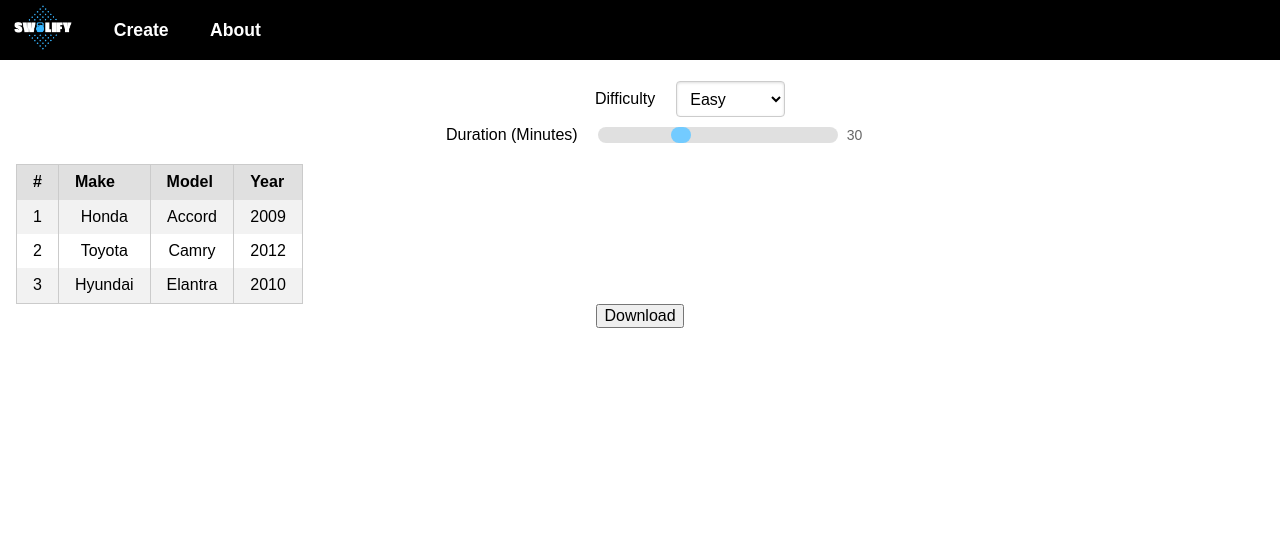
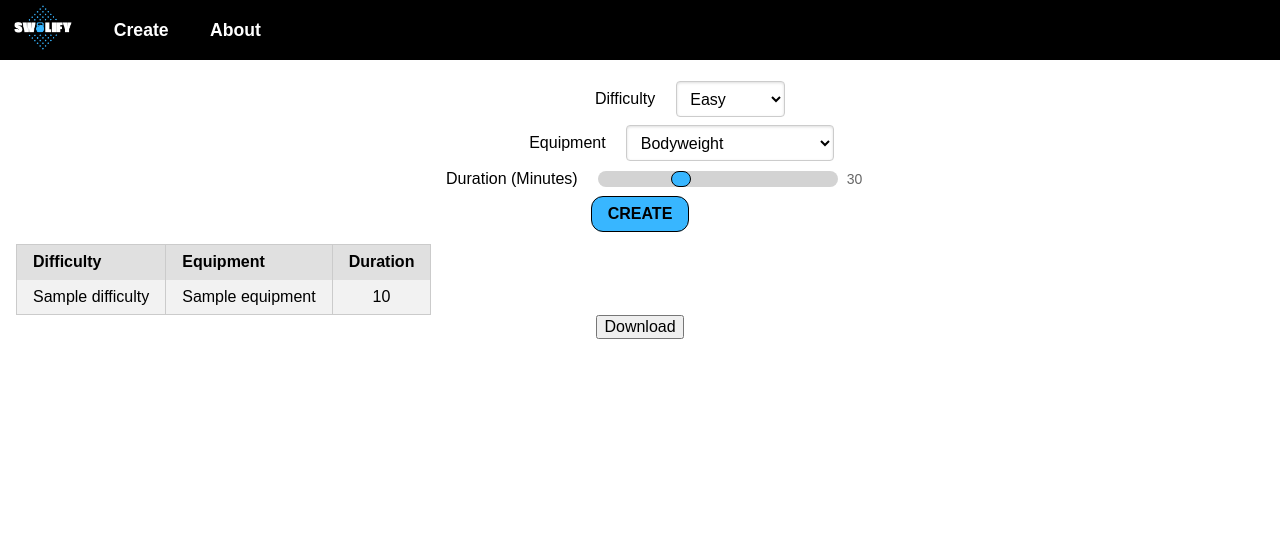
Before and after one commit to b-gar/flask-workout, a Flask app: template app/templates/create.html in a window 1280 px wide. Shown: the top 555 px of the page. Run offline with Flask 2, Linux system fonts and the light colour scheme; the template is opened without the code that fills it: most values are stand-ins (such as "Sample title", 1, 10 or a date in 2020); some libraries are stand-ins or nearby versions.

Commit message:
updated create page inputs

```diff
--- a/app/static/styles/style.css
+++ b/app/static/styles/style.css
@@ -72,6 +72,12 @@ body {
     text-align: center;
     padding: 1em;
 }
+
+.selector:hover,
+.selector:focus {
+    cursor: pointer;
+}
+
 .time-slider {
     -webkit-appearance: none;
     width: 15em;
@@ -79,13 +85,8 @@ body {
     border-radius: 1em;
     background: #d3d3d3;
     outline: none;
-    opacity: 0.7;
     -webkit-transition: .2s;
     transition: opacity .2s;
-}
-
-.time-slider:hover {
-    opacity: 1;
 }
 
 .time-slider::-webkit-slider-thumb {
@@ -93,17 +94,37 @@ body {
     appearance: none;
     width: 1.25em;
     height: 1em;
+    border: 0.1em solid black;
     border-radius: 1em;
     background: #38b6ff;
     cursor: pointer;
 }
 
+.time-slider::-webkit-slider-thumb:hover,
+.time-slider::-webkit-slider-thumb:focus {
+    background-image: linear-gradient(transparent,rgba(0,0,0,.05) 40%,rgba(0,0,0,.1));
+}
+
 .time-slider::-moz-range-thumb {
     width: 1.25em;
     height: 1em;
+    border: 0.1em solid black;
     border-radius: 1em;
     background: #04AA6D;
     cursor: pointer;
+}
+
+.time-slider::-moz-range-thumb:hover,
+.time-slider::-moz-range-thumb:focus {
+    background-image: linear-gradient(transparent,rgba(0,0,0,.05) 40%,rgba(0,0,0,.1));
+}
+
+.create-btn {
+    color: black;
+    font-weight: bold;
+    background-color: #38b6ff;
+    border: 0.1em solid black;
+    border-radius: 0.75em;
 }
 
 /* FOOTER */
@@ -171,4 +192,8 @@ body {
     .pure-menu-item a {
         padding-left: 0;
     }
+
+    .create-main {
+        padding-top: 0.5em;
+    }
 }
--- a/app/templates/create.html
+++ b/app/templates/create.html
@@ -2,50 +2,45 @@
 {% block content %}
     <div class="pure-g create-main">
         <div class="pure-u-1">
-            <form class="pure-form pure-form-aligned">
+            <form class="pure-form pure-form-aligned" method="post">
                 <fieldset>
                     <div class="pure-control-group">
                         <label for="difficulty-input">Difficulty</label>
-                        <select id="difficulty-input" name="difficulty">
+                        <select id="difficulty-input" class="selector" name="difficulty">
                             <option>Easy</option>
                             <option>Moderate</option>
                             <option>Hard</option>
                         </select>
                     </div>
                     <div class="pure-control-group">
+                        <label for="equipment-input">Equipment</label>
+                        <select id="equipment-input" class="selector" name="equipment">
+                            <option>Bodyweight</option>
+                            <option>Kettlebell</option>
+                            <option>Bodyweight + Kettlebell</option>
+                        </select>
+                    </div>
+                    <div class="pure-control-group">
                         <label for="time-input">Duration (Minutes)</label>
-                        <input id="time-input" class="time-slider" type="range" min="15" max="60" value="30" step="5">
+                        <input id="time-input" class="time-slider" name="duration" type="range" min="15" max="60" value="30" step="5">
                         <span id="time-val" class="pure-form-message-inline" name="time"></span>
                     </div>
+                    <button type="submit" class="pure-button create-btn">CREATE</button>
                 </fieldset>
             </form>
             <table class="pure-table pure-table-striped">
                 <thead>
                     <tr>
-                        <th>#</th>
-                        <th>Make</th>
-                        <th>Model</th>
-                        <th>Year</th>
+                        <th>Difficulty</th>
+                        <th>Equipment</th>
+                        <th>Duration</th>
                     </tr>
                 </thead>
                 <tbody>
                     <tr>
-                        <td>1</td>
-                        <td>Honda</td>
-                        <td>Accord</td>
-                        <td>2009</td>
-                    </tr>
-                    <tr>
-                        <td>2</td>
-                        <td>Toyota</td>
-                        <td>Camry</td>
-                        <td>2012</td>
-                    </tr>
-                    <tr>
-                        <td>3</td>
-                        <td>Hyundai</td>
-                        <td>Elantra</td>
-                        <td>2010</td>
+                        <td>{{difficulty}}</td>
+                        <td>{{equipment}}</td>
+                        <td>{{duration}}</td>
                     </tr>
                 </tbody>
             </table>
```
